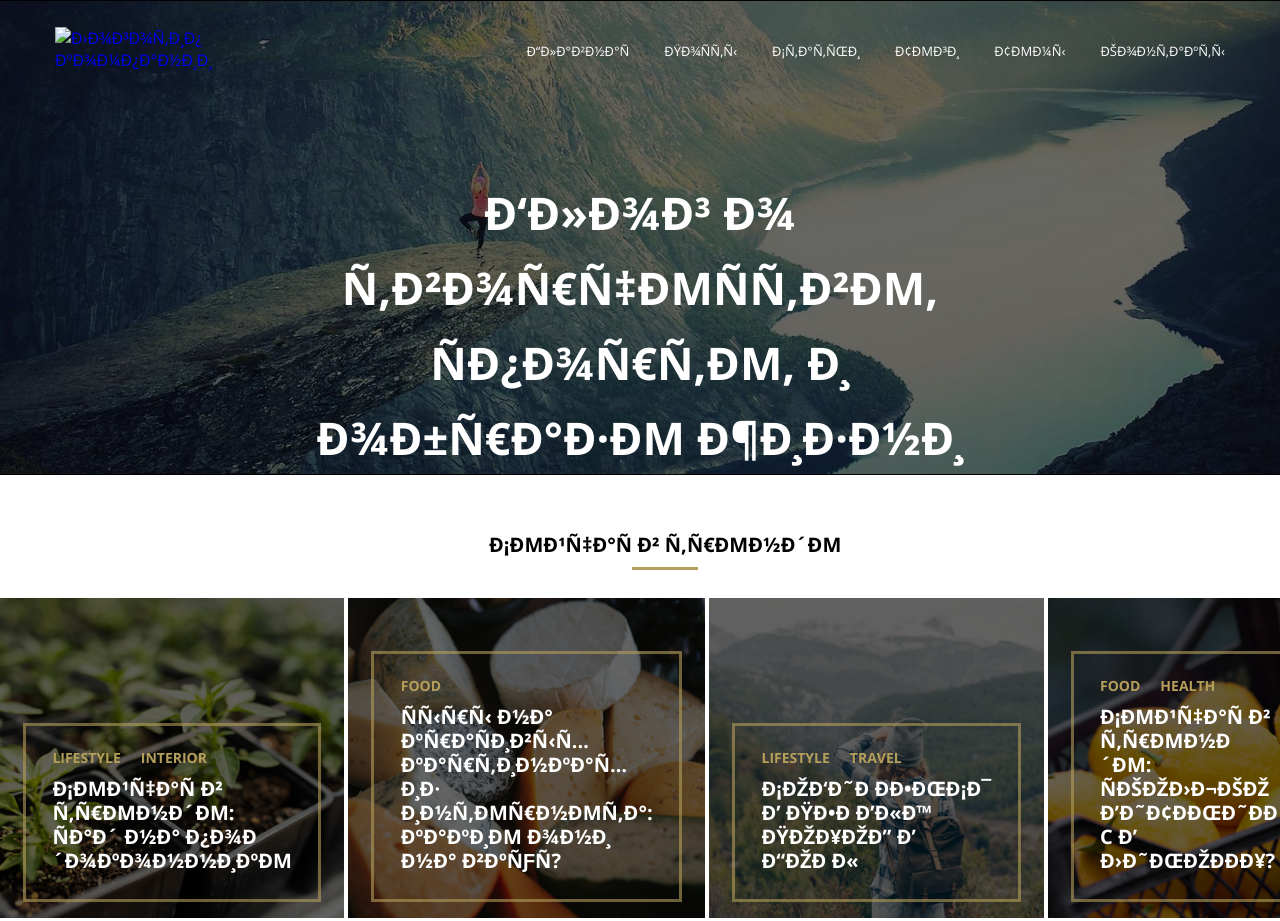
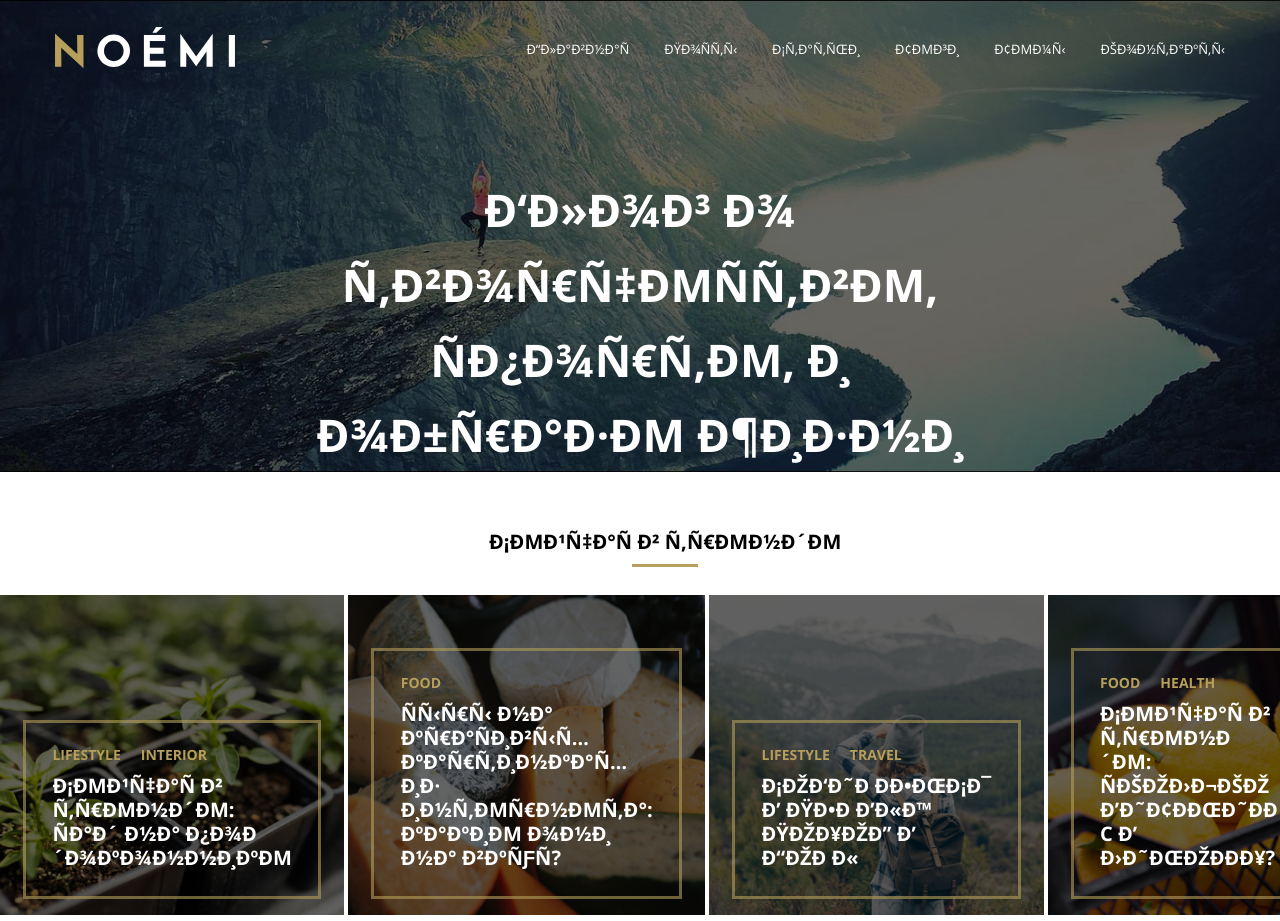
Before and after one commit to anailu/blog-site, a plain HTML site: page index.html in a window 1280 px wide. Shown: the top 921 px of the page. Drawn offline with Linux system fonts and the light colour scheme; files that its build step writes are made by us from their sources; files whose address does not match are found by name; a web font is replaced by a local one.

Commit message:
Add files via upload

```diff
--- a/index.html
+++ b/index.html
@@ -5,7 +5,7 @@
     <!-- <meta http-equiv="Content-Type" content="text/html; charset=UTF-8"> -->
     <meta name="viewport" content="width=device-width, initial-scale=1.0">
     <title>blog</title>
-    <link rel="stylesheet" href="../diploma2/css/style.css" type="text/css">
+    <link rel="stylesheet" href="../blog-site/css/style.css" type="text/css">
 </head>
 
 <body>
@@ -13,7 +13,7 @@
     <div class="header_container">
       <div class="header">
         <a class="header-logo_desktop" href="https://noemi.ru">
-          <img class="header-logo" src="../diploma2/svg/noemi-logo.svg" alt="Логотип компании">
+          <img class="header-logo" src="../blog-site/svg/noemi-logo.svg" alt="Логотип компании">
         </a>
         <nav class="menu">
           <button class="menu-button">
@@ -42,7 +42,7 @@
         </nav>
       </div>
       <a class="header-logo_mobile" href="https://noemi.ru">
-        <img class="header-logo logo_mobile" src="../diploma2/svg/noemi-logo.svg" alt="Логотип компании">
+        <img class="header-logo logo_mobile" src="../blog-site/svg/noemi-logo.svg" alt="Логотип компании">
       </a>
       <h1 class="welcome-title">Блог о творчестве, спорте, и образе жизни</h1>
     </div>
```
